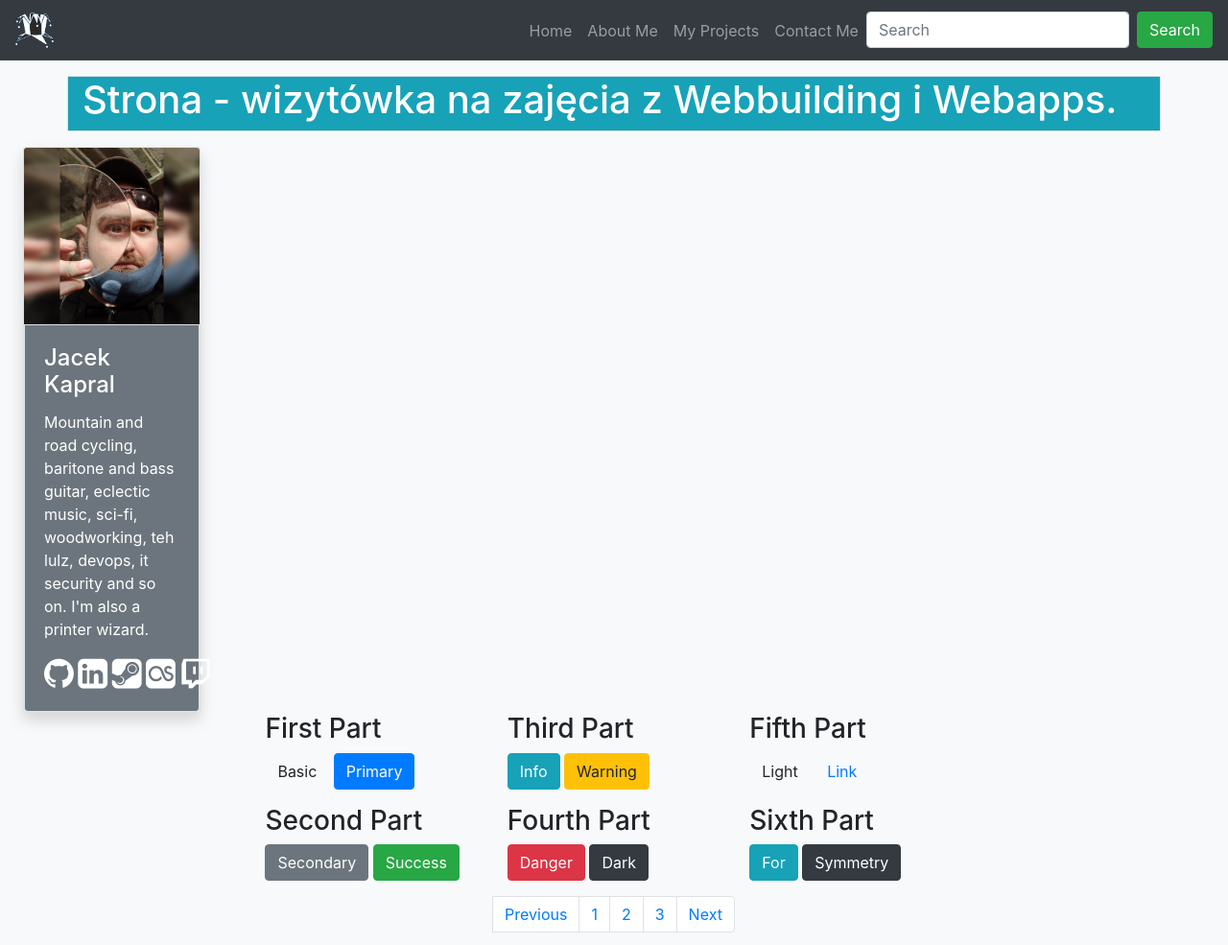
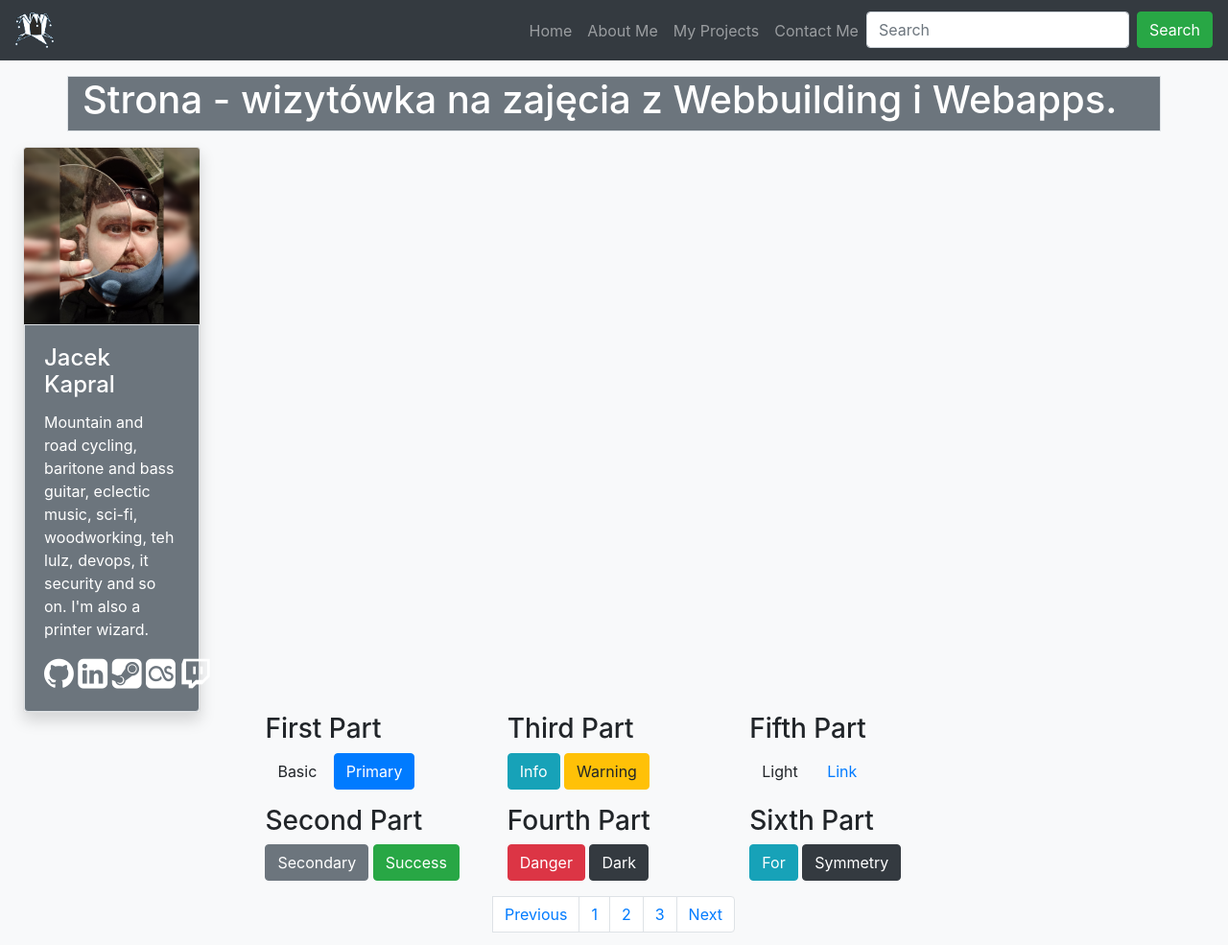
Before and after one commit to Jacek-Kapral/webappslab01, a plain HTML site: page strona.html in a window 1280 px wide. Shown: the whole page at 96% size. Drawn offline with nearby package versions, Linux system fonts and the light colour scheme.

Commit message:
Some minor changes

```diff
--- a/strona.html
+++ b/strona.html
@@ -42,10 +42,9 @@
 
 <div class="px-4">
 
-<div class="container-md p3 my-3 bg-info text-white border">
+<div class="container-md p3 my-3 bg-secondary text-white border">
 
 <h1>Strona - wizytówka na zajęcia z Webbuilding i Webapps.</h1>
-
 
 </div>
 
```
